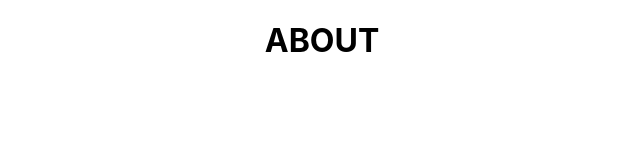
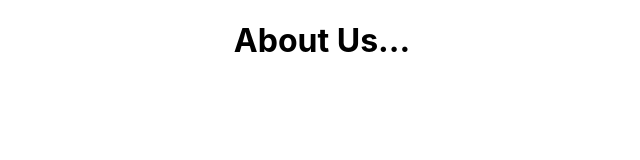
Before and after one commit to Hritik108/siddhivinayak, a React (Create React App) app: page /about in a window 1280 px wide. Shown: the top 160 px of the page, without its empty margins (318-958 px from the left). Built offline with nearby package versions, Linux system fonts and the light colour scheme.

Commit message:
createaboutuspg

```diff
--- a/src/App.js
+++ b/src/App.js
@@ -1,5 +1,6 @@
 import logo from "./logo.svg";
 import "./App.css";
+import AboutUs from "./components/aboutUs";
 import { BrowserRouter as Router, Routes, Route, Link } from "react-router-dom";
 
 function App() {
@@ -8,7 +9,7 @@ function App() {
       <div className="App">
         <Routes>
           <Route exact path="/" element={<h1>HOME</h1>}></Route>
-          <Route exact path="/about" element={<h1>ABOUT</h1>}></Route>
+          <Route exact path="/about" element={<AboutUs/>}></Route>
           <Route exact path="/contact" element={<h1>CONTACT</h1>}></Route>
         </Routes>
       </div>
--- /dev/null
+++ b/src/components/aboutUs.js
@@ -0,0 +1,12 @@
+import { Component } from "react";
+
+class AboutUs extends Component{
+
+    render(){
+        return (
+            <h1>About Us...</h1>
+        )
+    }
+}
+
+export default AboutUs;
```
